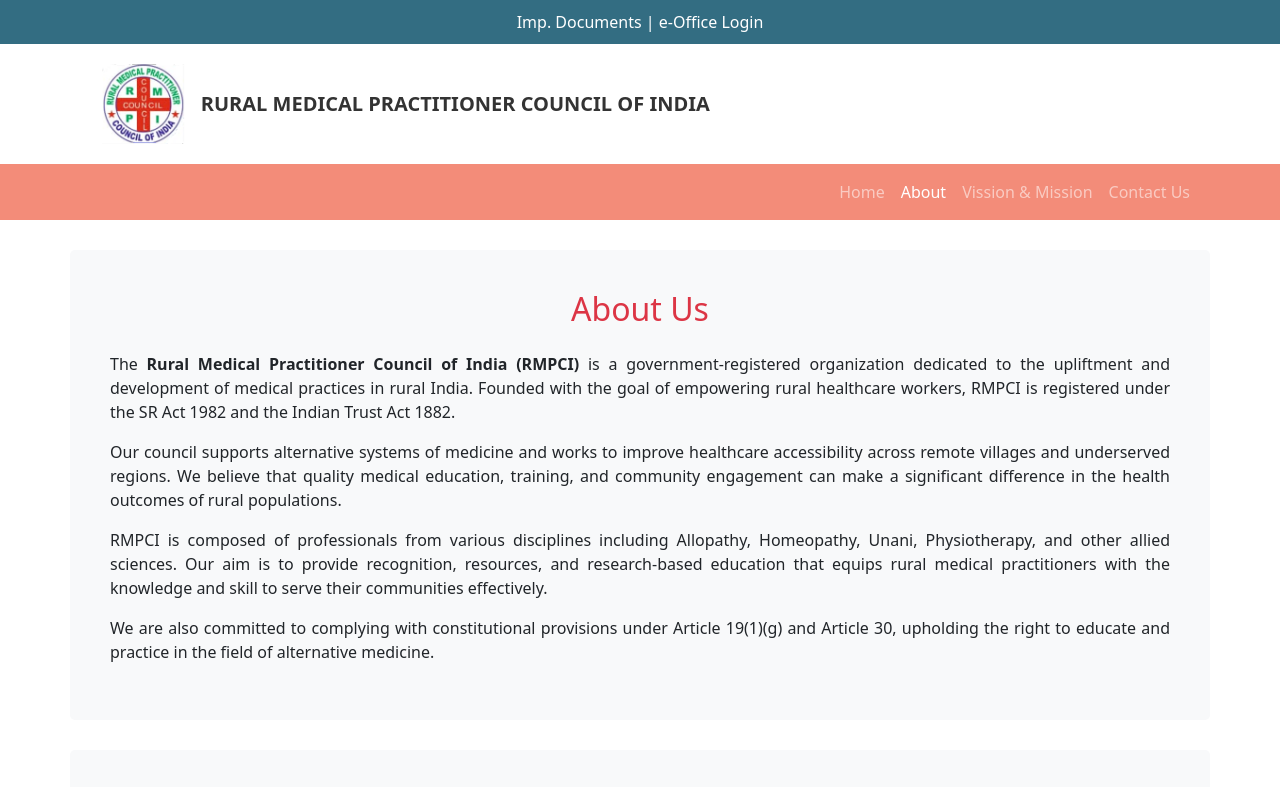
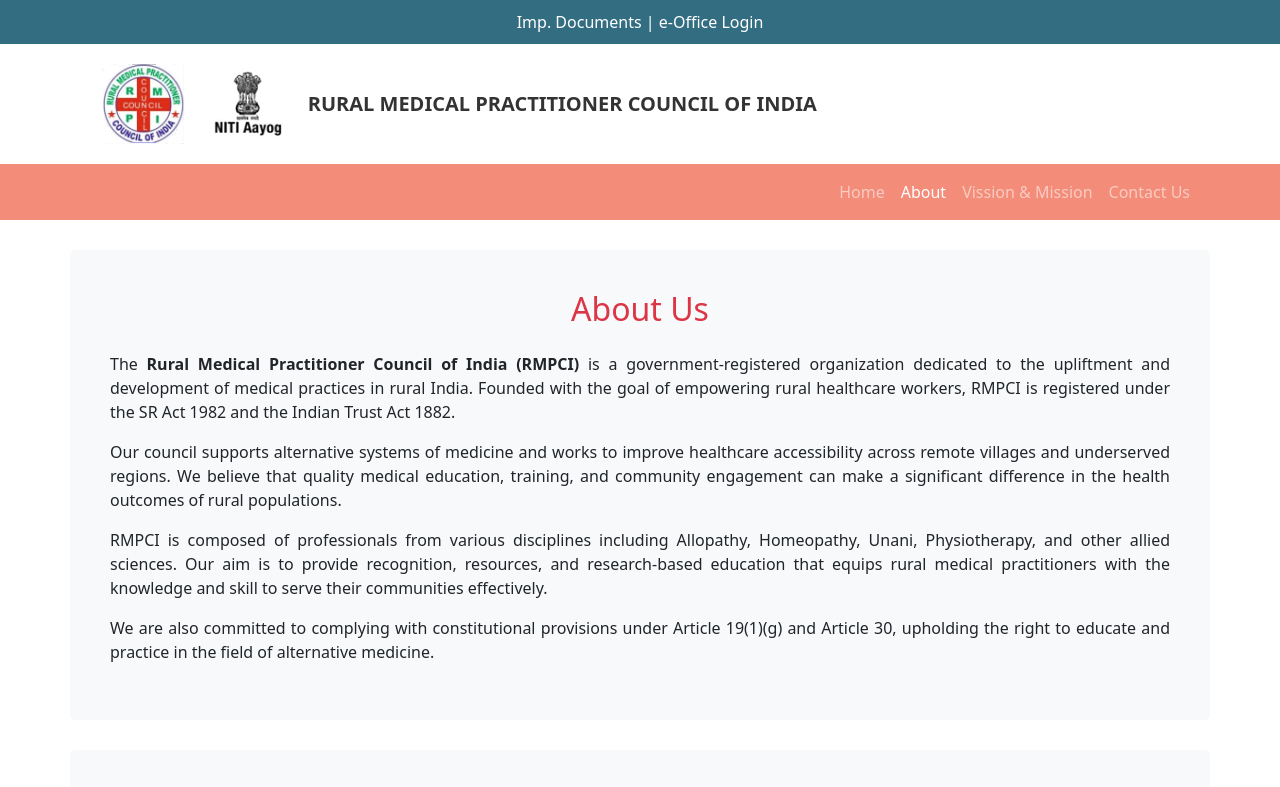
Before and after one commit to AsyncInfotech/rmpci, a plain HTML site: page about.html in a window 1280 px wide. Shown: the top 787 px of the page. Drawn offline with nearby package versions, Linux system fonts and the light colour scheme.

Commit message:
New Upload with niti AAyog logo

```diff
--- a/about.html
+++ b/about.html
@@ -53,6 +53,10 @@
             margin-top: 30px;
             text-align: justify;
         }
+         .niti-logo {
+      height: 60px;
+      margin-right: 20px;
+    }
     </style>
 </head>
 <body>
@@ -60,6 +64,7 @@
     <div class="container">
         <div class="logo-section">
             <img src="images/logo.jpg" alt="Institute Logo">
+            <img src="images/niti_aayog.png" alt="NITI Aayog" class="niti-logo" />
             <div class="logo-text">
                 RURAL MEDICAL PRACTITIONER COUNCIL OF INDIA
             </div>
```
Also changed, not shown: VissionAndMission.html (+5 -0 lines), contact.html (+5 -0 lines), index.html (+5 -0 lines).
